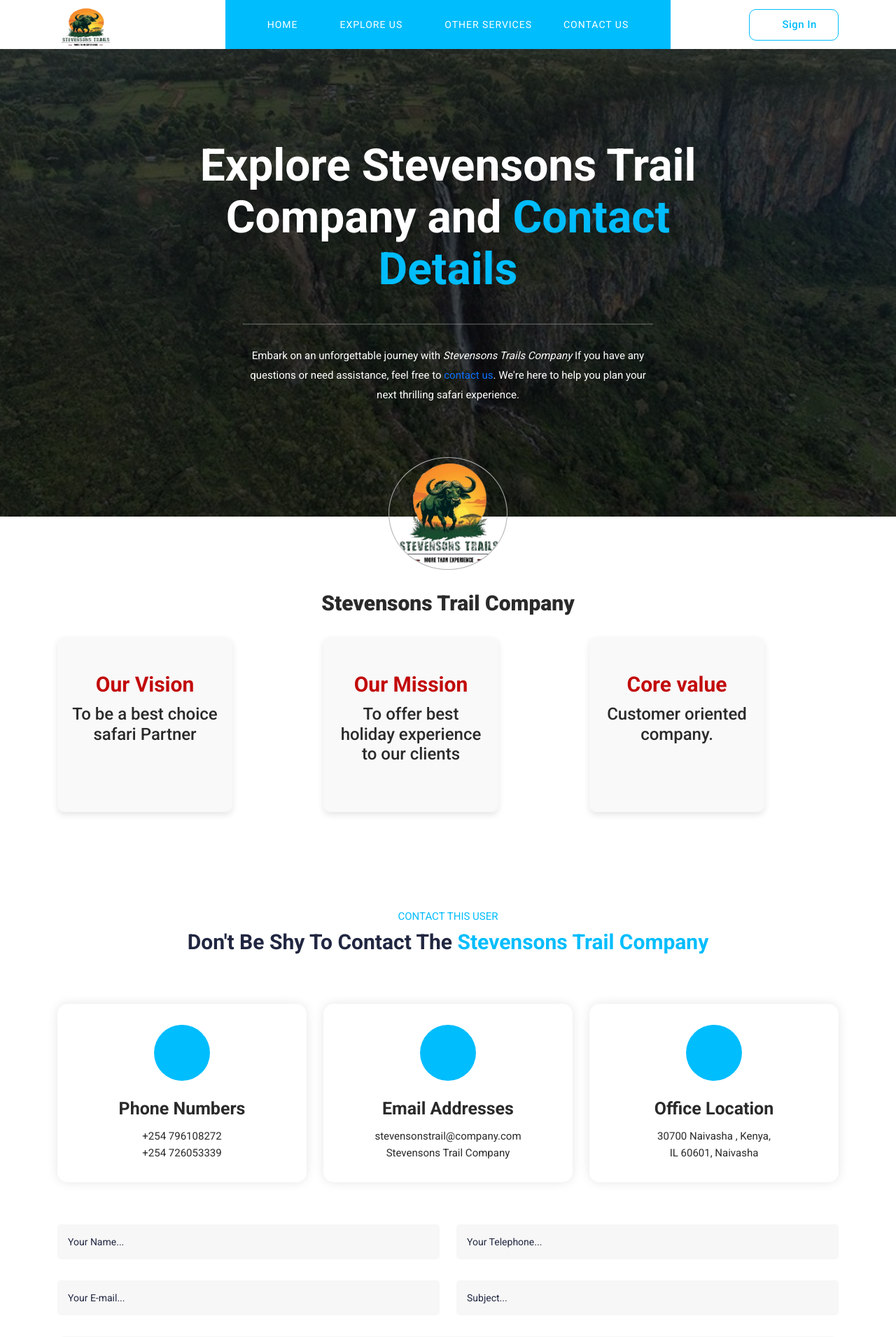
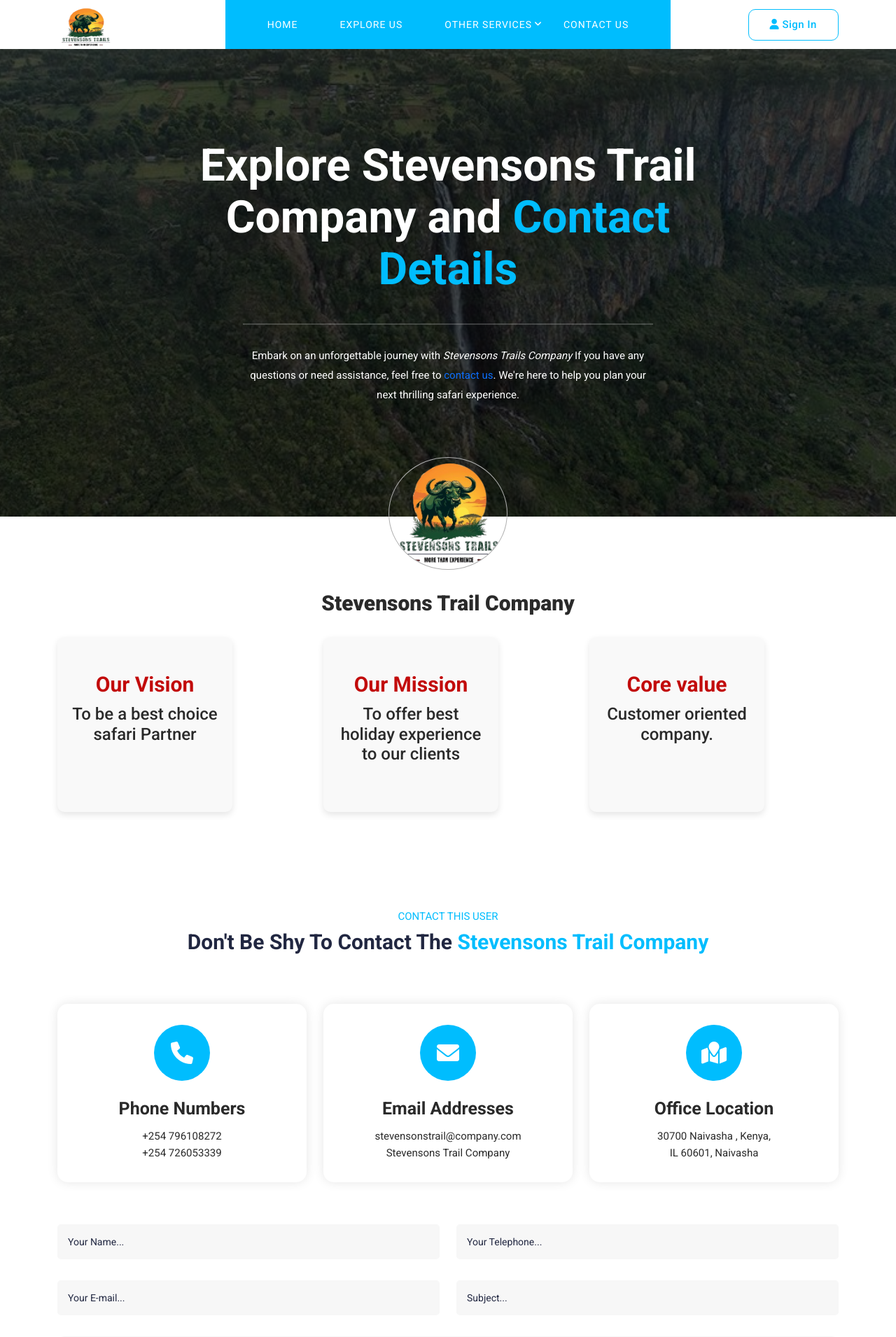
Before and after one commit to Kurgat094/django-tour, a Django app: template wildsafari/tour/templates/contact.html in a window 1280 px wide. Shown: the top 1910 px of the page at 70% size. Run offline with Django 3.2, Linux system fonts and the light colour scheme; the template is opened without the code that fills it, so the values that code supplies are empty; some libraries are stand-ins or nearby versions; some web fonts are replaced.

Commit message:
fa icons

```diff
--- a/wildsafari/tour/templates/base.html
+++ b/wildsafari/tour/templates/base.html
@@ -10,6 +10,7 @@
 
 <!-- Bootstrap core CSS -->
 <link href="{% static 'vendor/bootstrap/css/bootstrap.min.css' %}" rel="stylesheet">
+<link rel="stylesheet" href="https://cdnjs.cloudflare.com/ajax/libs/font-awesome/6.0.0/css/all.min.css">
 
 <!-- Additional CSS Files -->
 <link rel="stylesheet" href="{% static 'css/app.css' %}">
```
